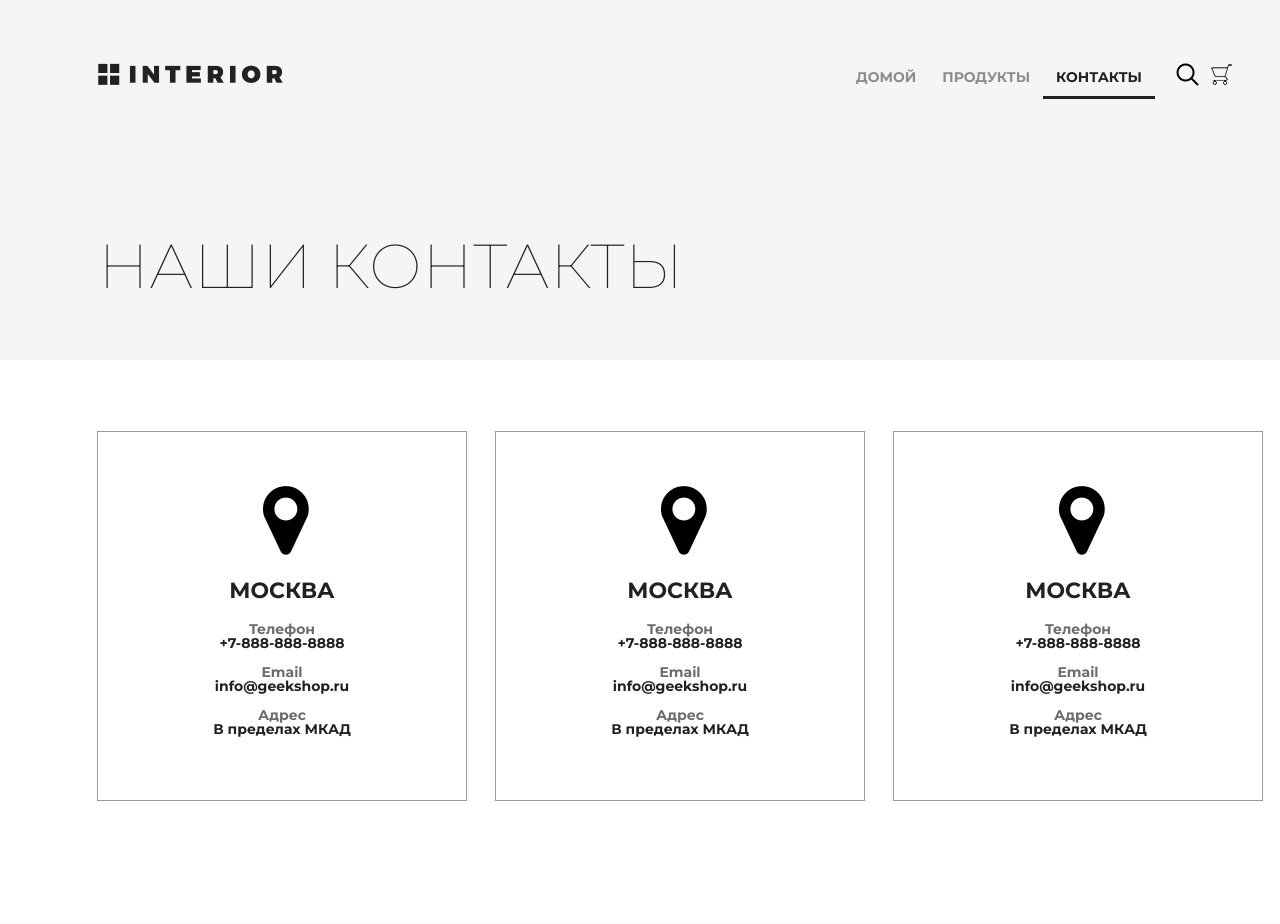
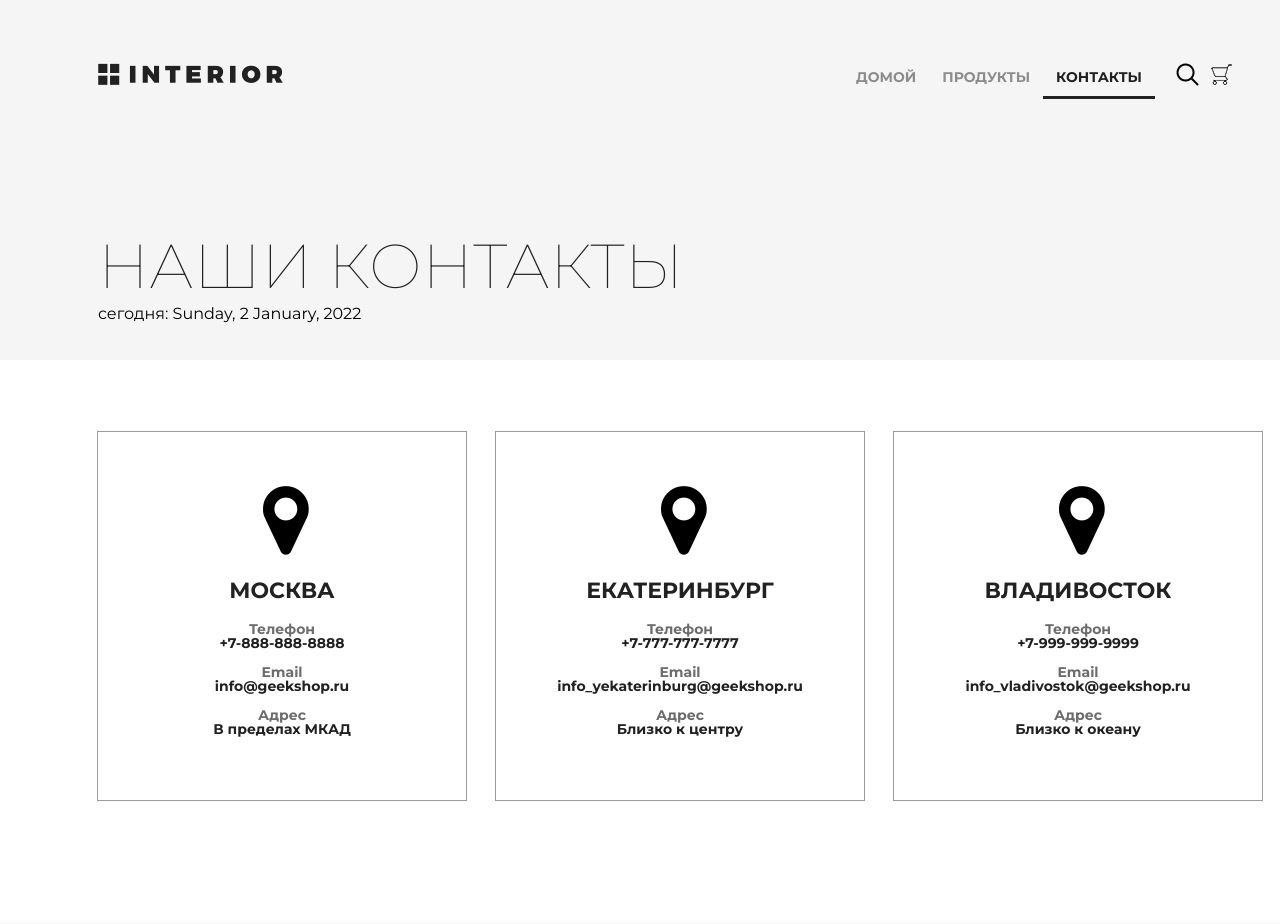
Before and after one commit to alex-m-kr/geekshop_k, a Django app: page /contact/ in a window 1280 px wide; the page is wider, and only the part inside the window is pictured. Shown: the top 924 px of that part. Run offline with Django 3.2, Linux system fonts and the light colour scheme.

Commit message:
Lesson 2. Repeat and filters

```diff
--- a/geekshop/urls.py
+++ b/geekshop/urls.py
@@ -20,7 +20,15 @@ import mainapp.views as mainapp
 
 urlpatterns = [
     path('admin/', admin.site.urls),
-    path('', mainapp.main, name='main'),
-    path('products/', mainapp.products, name='products'),
-    path('contact/', mainapp.contact, name='contact'),
+    # path('', mainapp.main, name='main'),
+    # path('products/', mainapp.products, name='products'),
+    # path('contact/', mainapp.contact, name='contact'),
+    path("", mainapp.main, name="main"),
+    path("products/", mainapp.products, name="products"),
+    path("products/all", mainapp.products, name="products_all"),
+    path("products/home", mainapp.products, name="products_home"),
+    path("products/office", mainapp.products, name="products_office"),
+    path("products/modern", mainapp.products, name="products_modern"),
+    path("products/classic", mainapp.products, name="products_classic"),
+    path("contact/", mainapp.contact, name="contact"),
 ]
--- a/mainapp/templates/mainapp/base.html
+++ b/mainapp/templates/mainapp/base.html
@@ -7,7 +7,7 @@
     <meta charset="utf-8">
     <title>
         {% block title %}
-        {{ title }}
+        {{ title|capfirst }}
         {% endblock title %}
     </title>
 
--- a/mainapp/templates/mainapp/contact.html
+++ b/mainapp/templates/mainapp/contact.html
@@ -1,6 +1,5 @@
 {% extends 'mainapp/base.html' %}
 {% load static %}
-
 
 {% block menu %}
 <div class="hero">
@@ -8,59 +7,30 @@
 		{% include 'mainapp/includes/inc_menu.html' %}
 	</div>
 	<h1>наши контакты</h1>
+	<p>сегодня: {{ visit_date|date:"l, j F, Y" }}</p>
 </div>
 {% endblock %}
 
 {% block content %}
 <div class="location">
+	{% for location in locations %}
 	<div class="location-1">
 		<i class="fa fa-map-marker fa-5x"></i>
-		<h4>Москва</h4>
+		<h4>{{ location.city }}</h4>
 		<div class="contacts">
 			<h5>Телефон</h5>
-			<p>+7-888-888-8888</p>
+			<p>{{ location.phone }}</p>
 		</div>
 		<div class="contacts">
 			<h5>Email</h5>
-			<p>info@geekshop.ru</p>
+			<p>{{ location.email }}</p>
 		</div>
 		<div class="contacts">
 			<h5>Адрес</h5>
-			<p>В пределах МКАД</p>
+			<p>{{ location.address }}</p>
 		</div>
 	</div>
-	<div class="location-1">
-		<i class="fa fa-map-marker fa-5x"></i>
-		<h4>Москва</h4>
-		<div class="contacts">
-			<h5>Телефон</h5>
-			<p>+7-888-888-8888</p>
-		</div>
-		<div class="contacts">
-			<h5>Email</h5>
-			<p>info@geekshop.ru</p>
-		</div>
-		<div class="contacts">
-			<h5>Адрес</h5>
-			<p>В пределах МКАД</p>
-		</div>
-	</div>
-	<div class="location-1">
-		<i class="fa fa-map-marker fa-5x"></i>
-		<h4>Москва</h4>
-		<div class="contacts">
-			<h5>Телефон</h5>
-			<p>+7-888-888-8888</p>
-		</div>
-		<div class="contacts">
-			<h5>Email</h5>
-			<p>info@geekshop.ru</p>
-		</div>
-		<div class="contacts">
-			<h5>Адрес</h5>
-			<p>В пределах МКАД</p>
-		</div>
-	</div>
+	{% endfor %}
 </div>
 
 <div class="clr"></div>
--- a/mainapp/views.py
+++ b/mainapp/views.py
@@ -1,35 +1,20 @@
-# from django.shortcuts import render
-
-# # Create your views here.
-
-# def main(request):
-#     return render(request, "mainapp/index.html")
-
-
-# def products(request):
-#     return render(request, "mainapp/products.html")
-
-
-# def contact(request):
-#     return render(request, "mainapp/contact.html")
-
 import datetime
 
 from django.shortcuts import render
 
 
 def main(request):
-    title = "главнаяX"
+    title = "главная"
     products = [
         {
-            "name": "Отличный стулX",
+            "name": "Отличный стул",
             "desc": "Расположитесь комфортно.",
             "image_src": "product-1.jpg",
             "image_href": "/product/1/",
             "alt": "продукт 1",
         },
         {
-            "name": "Стул повышенного качестваX",
+            "name": "Стул повышенного качества",
             "desc": "Не оторваться.",
             "image_src": "product-2.jpg",
             "image_href": "/product/2/",
@@ -42,12 +27,49 @@ def main(request):
 
 def products(request):
     title = "продукты"
-    content = {"title": title}
+    links_menu = [
+        {"href": "products_all", "name": "все_X"},
+        {"href": "products_home", "name": "дом"},
+        {"href": "products_office", "name": "офис"},
+        {"href": "products_modern", "name": "модерн"},
+        {"href": "products_classic", "name": "классика"},
+    ]
+    same_products = [
+        {"name": "Отличный стул", "desc": "Не оторваться.",
+            "image_src": "product-11.jpg", "alt": "продукт 11"},
+        {"name": "Стул повышенного качества", "desc": "Комфортно.",
+            "image_src": "product-21.jpg", "alt": "продукт 21"},
+        {
+            "name": "Стул премиального качества",
+            "desc": "Просто попробуйте.",
+            "image_src": "product-31.jpg",
+            "alt": "продукт 31",
+        },
+    ]
+    content = {"title": title, "links_menu": links_menu,
+               "same_products": same_products}
     return render(request, "mainapp/products.html", content)
 
 
 def contact(request):
     title = "о нас"
     visit_date = datetime.datetime.now()
-    content = {"title": title, "visit_date": visit_date}
+    locations = [
+        {"city": "Москва", "phone": "+7-888-888-8888",
+            "email": "info@geekshop.ru", "address": "В пределах МКАД"},
+        {
+            "city": "Екатеринбург",
+            "phone": "+7-777-777-7777",
+            "email": "info_yekaterinburg@geekshop.ru",
+            "address": "Близко к центру",
+        },
+        {
+            "city": "Владивосток",
+            "phone": "+7-999-999-9999",
+            "email": "info_vladivostok@geekshop.ru",
+            "address": "Близко к океану",
+        },
+    ]
+    content = {"title": title, "visit_date": visit_date,
+               "locations": locations}
     return render(request, "mainapp/contact.html", content)
```
Also changed, not shown: mainapp/templates/mainapp/includes/inc_categories_menu.html (added, +9 -0 lines), mainapp/templates/mainapp/products.html (+7 -29 lines).
